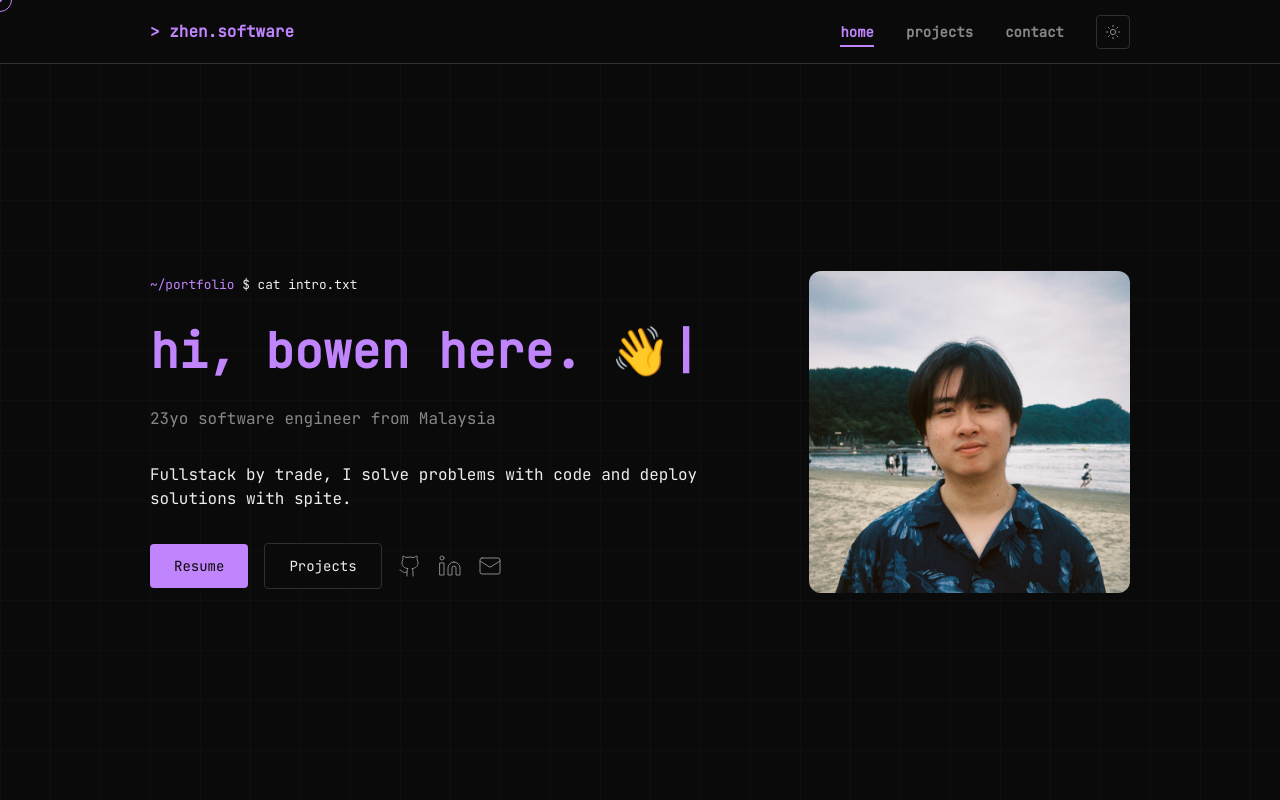
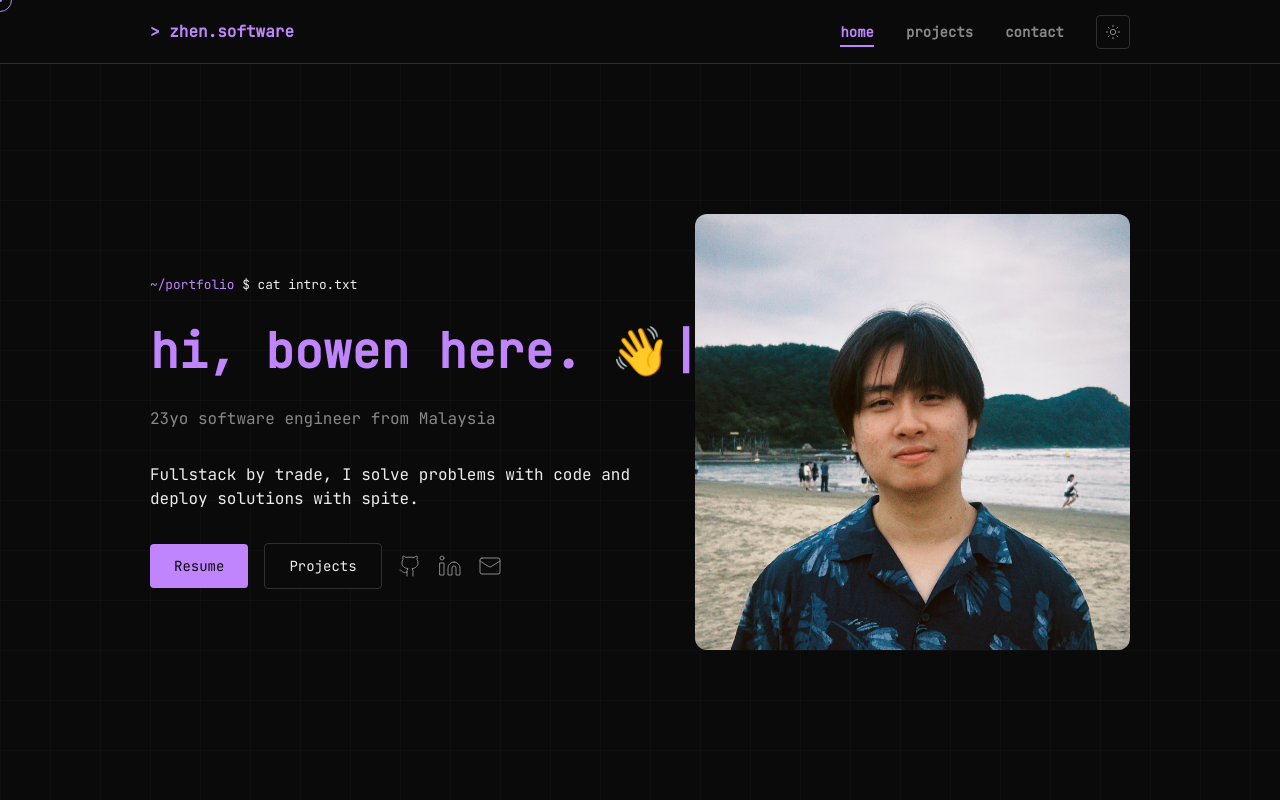
Before and after one commit to yamazhen/zhen-portfolio, a Next.js app: page / in a window 1280 px wide. Shown: the top 800 px of the page. Built offline with nearby package versions, Linux system fonts and the light colour scheme.

Commit message:
responsive fixes

```diff
--- a/src/app/page.tsx
+++ b/src/app/page.tsx
@@ -14,7 +14,7 @@ export default function Home() {
 	return (
 		<>
 			<PageSection first>
-				<div className="flex items-center gap-6 max-lg:flex-col">
+				<div className="flex items-center gap-6 max-lg:flex-col py-8 max-lg:items-start">
 					<div className="flex flex-col gap-8 max-lg:gap-4 max-md:gap-2 max-lg:order-1">
 						<small className="max-lg:text-xs"><span className="text-accent">~/portfolio</span> $ cat intro.txt</small>
 						<Typewriter text="hi, bowen here. 👋" className="text-accent max-lg:text-4xl max-md:text-base text-5xl font-bold whitespace-nowrap" />
@@ -28,8 +28,8 @@ export default function Home() {
 							<a href="mailto:bowxyt@gmail.com"><LucideMail strokeWidth={1} className="text-muted hover:text-accent transition-colors duration-500 cursor-pointer max-md:h-4 max-md:w-4" /></a>
 						</div>
 					</div>
-					<div className="flex items-center lg:w-96">
-						<Image src="/img/me.JPG" alt="picture of me" width={600} height={600} className="rounded-xl" />
+					<div className="flex items-center w-full h-full justify-start">
+						<Image src="/img/me.JPG" alt="picture of me" width={1000} height={1000} className="rounded-xl md:h-64 md:w-64 lg:w-full lg:h-full" />
 					</div>
 				</div>
 			</PageSection>
```
